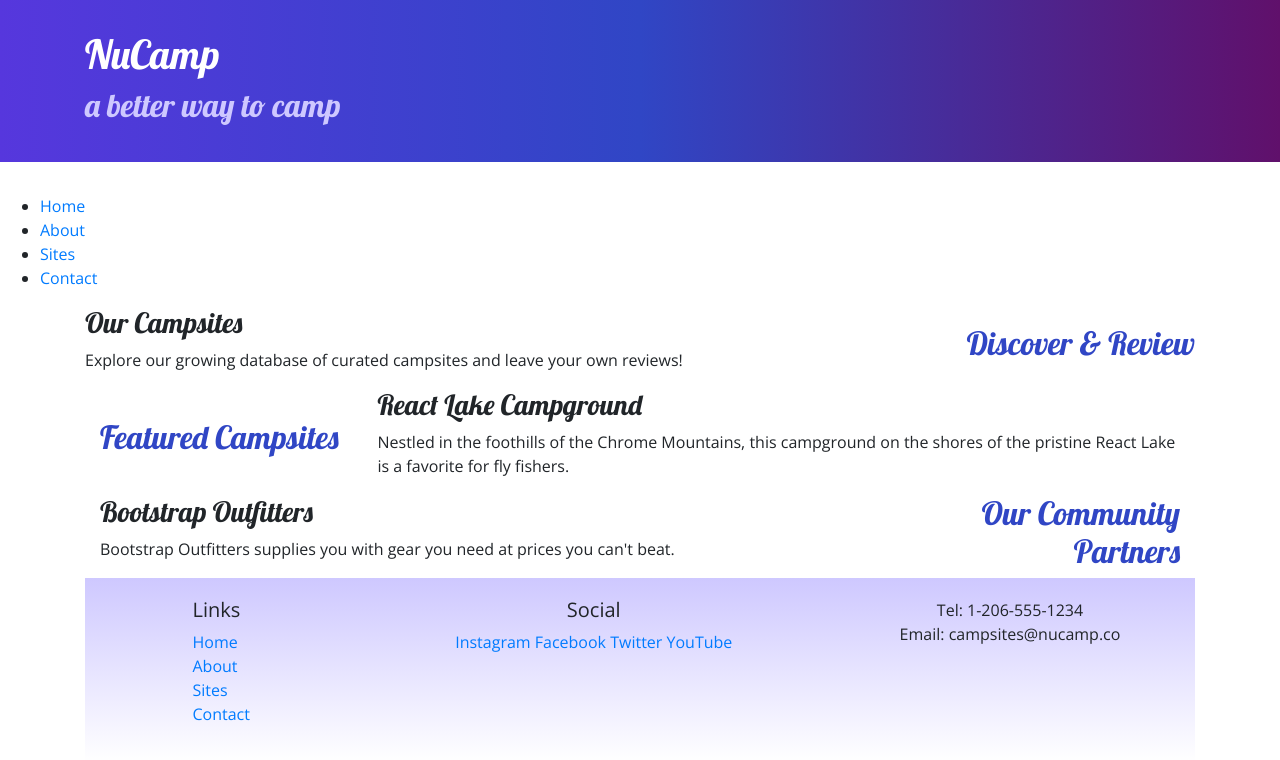
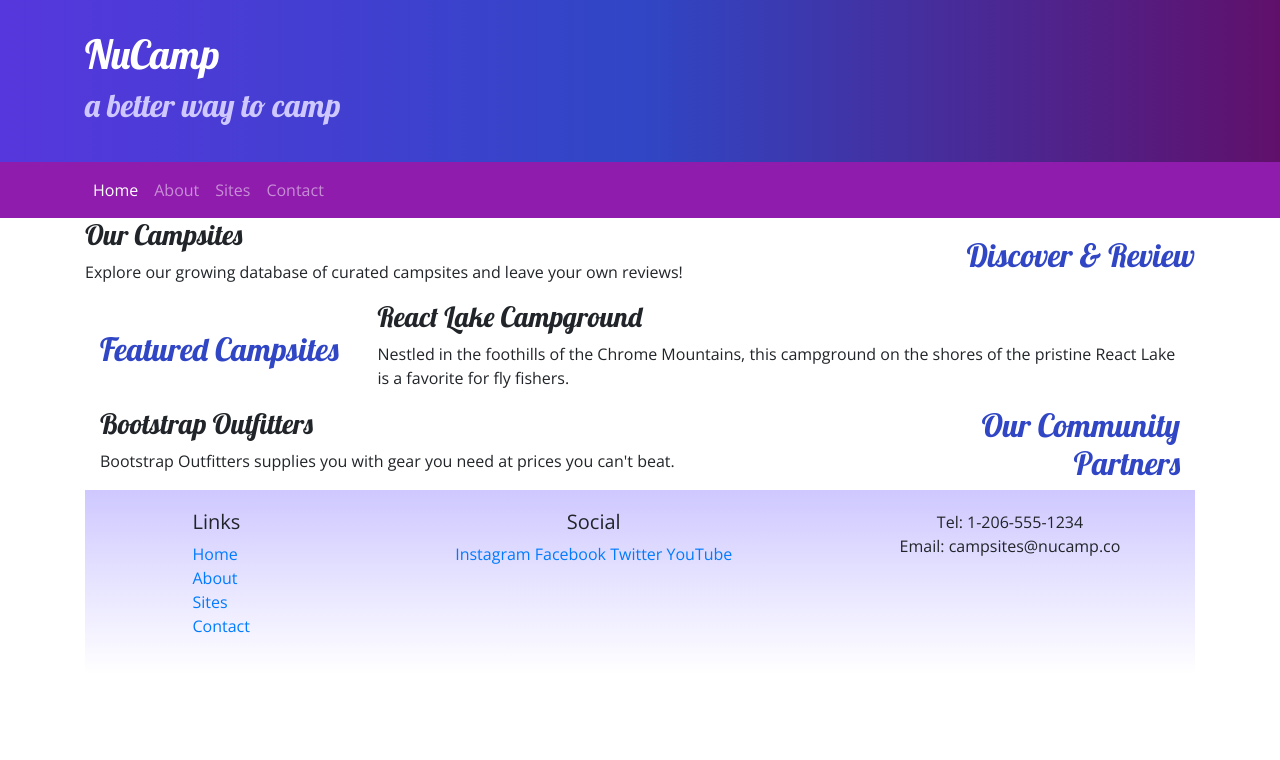
Before and after one commit to smplisiti/Bootstrap, a website: page index.html in a window 1280 px wide. Drawn offline with nearby package versions, Linux system fonts and the light colour scheme.

Commit message:
Navbar and Breadcrumbs

```diff
--- a/css/styles.css
+++ b/css/styles.css
@@ -20,6 +20,7 @@ footer {
 }
 
 .jumbotron {
+    margin: 0;
     padding: 30px;
     background-image: linear-gradient(to right, #5637DD,
     #3046C5, #60106B);
@@ -32,3 +33,7 @@ footer {
     border-bottom: 1px ridge;
     min-height: 200px;
 }
+
+.navbar {
+    background-color: #901CAD;
+}
--- a/index.html
+++ b/index.html
@@ -29,13 +29,24 @@
     </header>
 
 
-    <nav>
-        <ul>
-            <li><a href="#">Home</a></li>
-            <li><a href="aboutUs.html">About</a></li>
-            <li><a href="#">Sites</a></li>
-            <li><a href="#">Contact</a></li>
-        </ul>
+    <nav class="navbar navbar-expand-sm navbar-dark sticky-top">
+        <div class="container">
+        <button class="navbar-toggler ml-auto" type="button"
+        data-toggle="collapse" data-target="#nucampNavbar">
+           <span class="navbar-toggler-icon" ></span>
+        </button>
+        <div class="collapse navbar-collapse" id="nucampNavbar">
+            <ul class="navbar-nav">
+                <li class="nav-item active"><a class="nav-link"
+                href="#">Home</a></li>
+                <li class="nav-item"><a class="nav-link"
+                href="aboutUs.html">About</a></li>
+                <li class="nav-item"><a class="nav-link" href="#">Sites</a></li>
+                <li class="nav-item"><a class="nav-link"
+                href="#">Contact</a></li>
+            </ul>
+        </div>
+      </div>
     </nav>
 
      <div class="container">
```
Also changed, not shown: aboutUs.html (+26 -0 lines).
